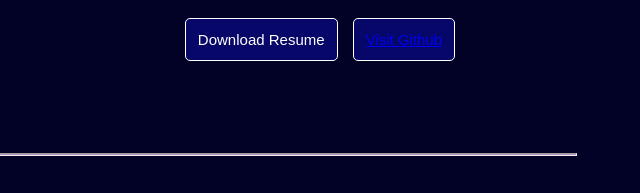
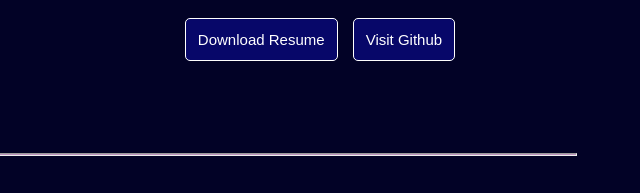
Before and after one commit to 83Unity/Portfolio, a plain HTML site: page index.html in a window 1280 px wide. Shown: the part 549-742 px from the top of the page, 640-1280 px from the left. Drawn offline with nearby package versions, Linux system fonts and the light colour scheme.

Commit message:
Update style.css

```diff
--- a/style.css
+++ b/style.css
@@ -36,7 +36,7 @@ nav ul li {
     font-weight: 400px;
 }
 
-.right a {
+ a {
     text-decoration: none;
     color: white;
 }
```
